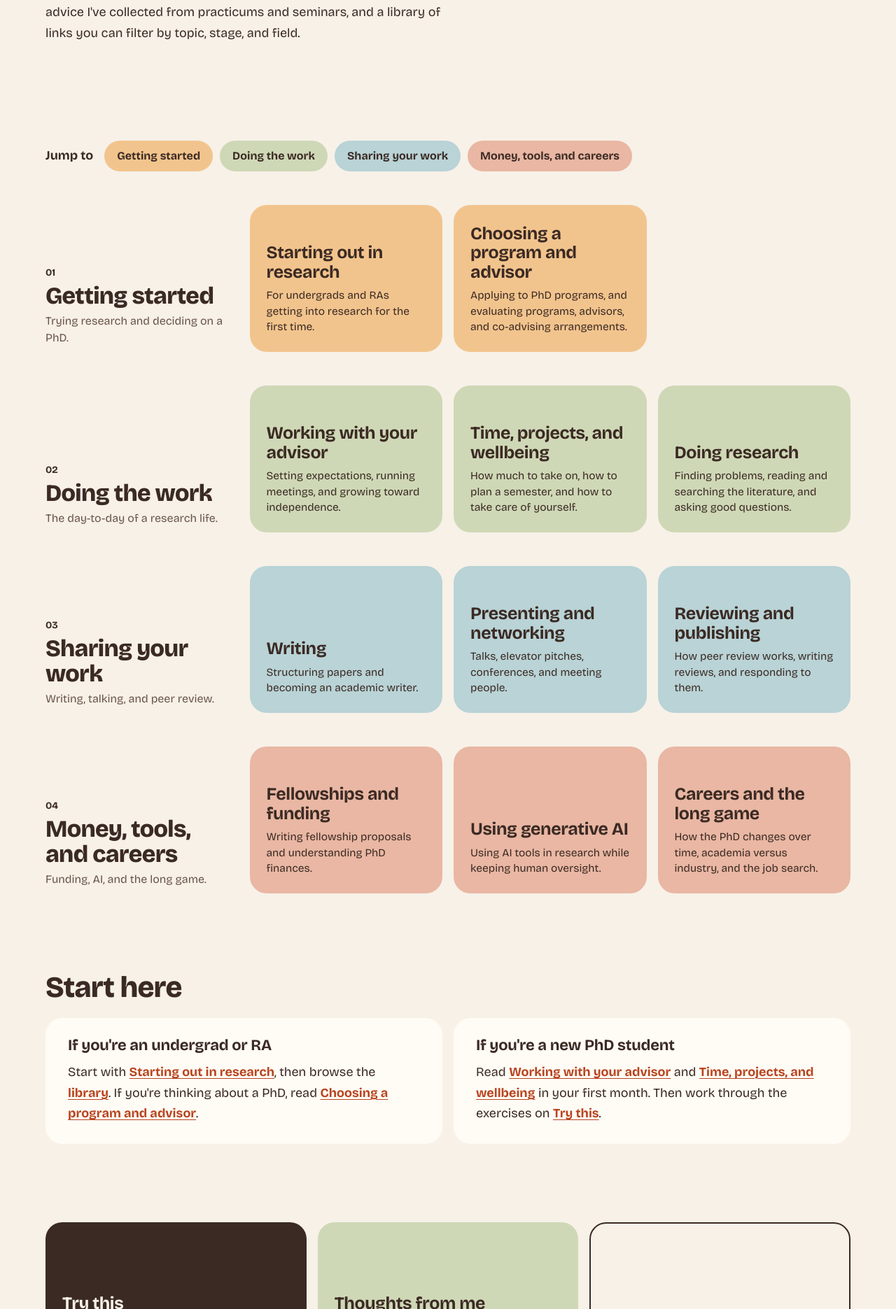
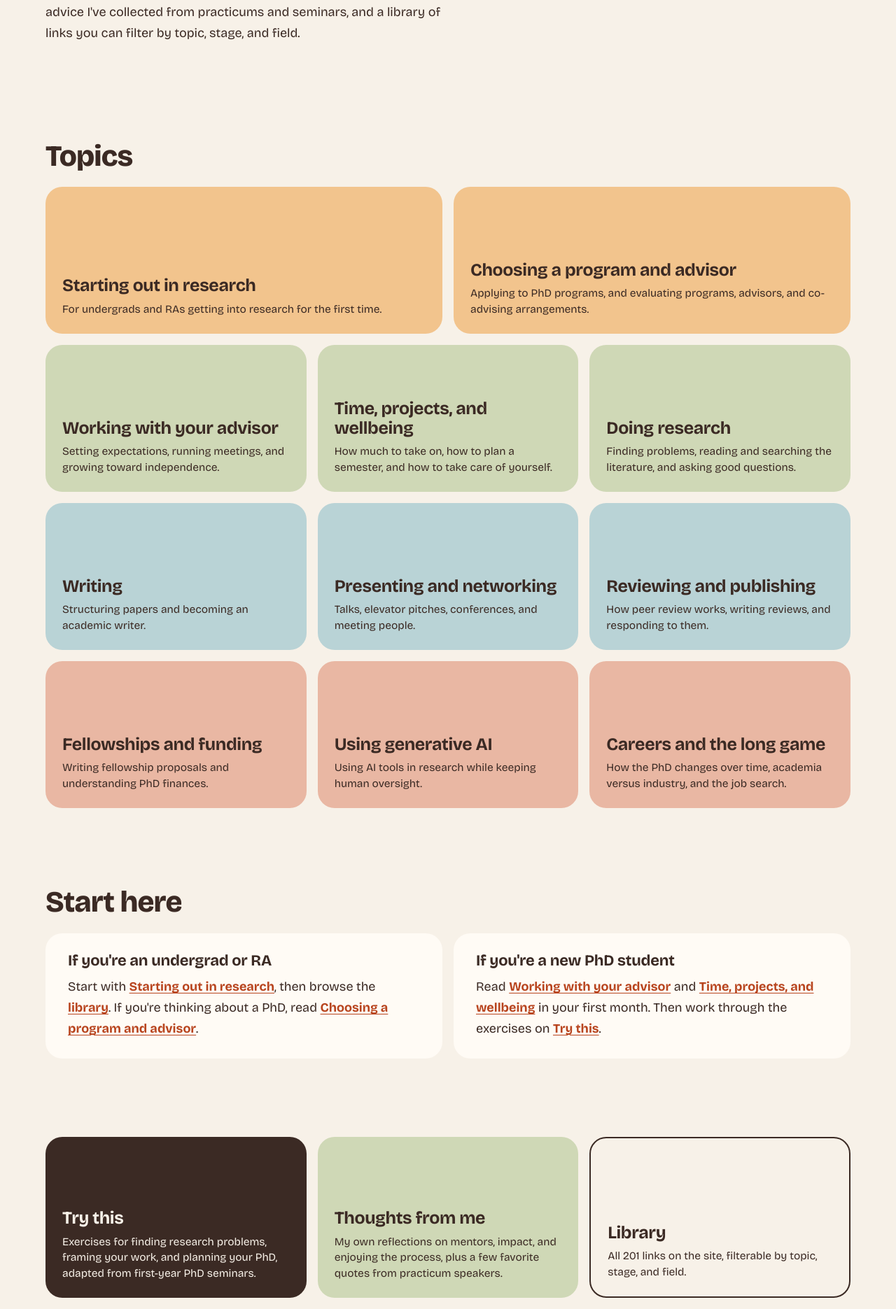
Before and after one commit to merylye/student-advice, a Jekyll site: the page built from index.html, in a window 1280 px wide. Shown: the part 505-2376 px from the top of the page at 70% size. Built offline with Jekyll 4.4.1, drawn with Linux system fonts in a browser that asks for light colours.

Commit message:
Drop group labels and jump links; keep color rows
Co-Authored-By: Claude Opus 5.5 <noreply@anthropic.com>
Claude-Session: https://claude.ai/code/session_01C25QM1QrULTUCEMLhuM8KY

```diff
--- a/_data/groups.yml
+++ b/_data/groups.yml
@@ -1,4 +1,5 @@
-# Topic groups on the home page. Each topic in topics.yml names its group.
+# Topic groups: each group is one row of same-colored tiles on the home page and sets
+# the title-band color on its topic pages. Names and descriptions are not shown.
 - slug: start
   name: Getting started
   desc: Trying research and deciding on a PhD.
--- a/_layouts/topic.html
+++ b/_layouts/topic.html
@@ -5,7 +5,7 @@ layout: default
 {%- assign g = site.data.groups | where: "slug", t.group | first -%}
 <section class="band band-title" style="background: {{ g.color }}">
   <div class="wrap">
-    <p class="eyebrow"><a href="{{ '/#topics' | relative_url }}">topics</a> / <a href="{{ '/#group-' | append: g.slug | relative_url }}">{{ g.name | downcase }}</a></p>
+    <p class="eyebrow"><a href="{{ '/#topics' | relative_url }}">topics</a></p>
     <h1>{{ t.title }}</h1>
     <p class="lede">{{ t.blurb }}</p>
   </div>
--- a/assets/css/style.css
+++ b/assets/css/style.css
@@ -98,8 +98,8 @@ li > strong:first-child { font-weight: 700; }
 }
 .pill:hover { color: var(--ink); box-shadow: inset 0 0 0 2px var(--ink); }
 .group {
-  display: grid; grid-template-columns: repeat(auto-fill, minmax(250px, 1fr)); gap: 16px;
-  margin-bottom: 48px; scroll-margin-top: 24px;
+  display: grid; grid-template-columns: repeat(auto-fit, minmax(260px, 1fr)); gap: 16px;
+  margin-bottom: 16px;
 }
 .group:last-child { margin-bottom: 0; }
 .group-head { display: flex; flex-direction: column; justify-content: flex-end; padding: 8px 8px 8px 0; }
--- a/index.html
+++ b/index.html
@@ -17,21 +17,10 @@ title: Advice for Students
 
 <section class="band" id="topics">
   <div class="wrap">
-    <nav class="jump" aria-label="Topic groups">
-      <span class="jump-label">Jump to</span>
-      {%- for g in site.data.groups %}
-      <a class="pill" style="background: {{ g.color }}" href="#group-{{ g.slug }}">{{ g.name }}</a>
-      {%- endfor %}
-    </nav>
-
+    <h2>Topics</h2>
     {%- for g in site.data.groups %}
     {%- assign ts = site.data.topics | where: "group", g.slug %}
-    <div class="group" id="group-{{ g.slug }}">
-      <div class="group-head">
-        <span class="group-num">0{{ forloop.index }}</span>
-        <h2>{{ g.name }}</h2>
-        <p>{{ g.desc }}</p>
-      </div>
+    <div class="group">
       {%- for t in ts %}
       <a class="tile" style="background: {{ g.color }}" href="{{ '/topics/' | append: t.slug | append: '/' | relative_url }}">
         <span class="tile-title">{{ t.title }}</span>
```
Also changed, not shown: Gemfile.lock (added).
